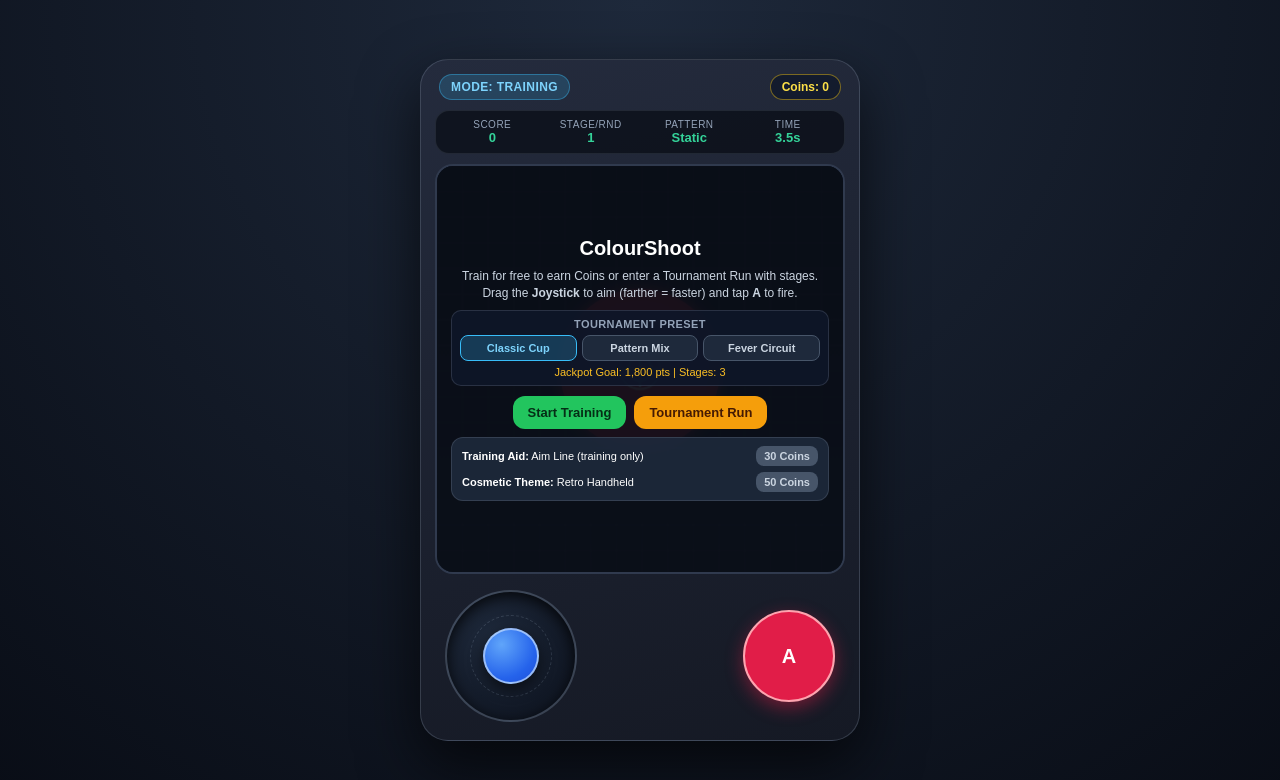
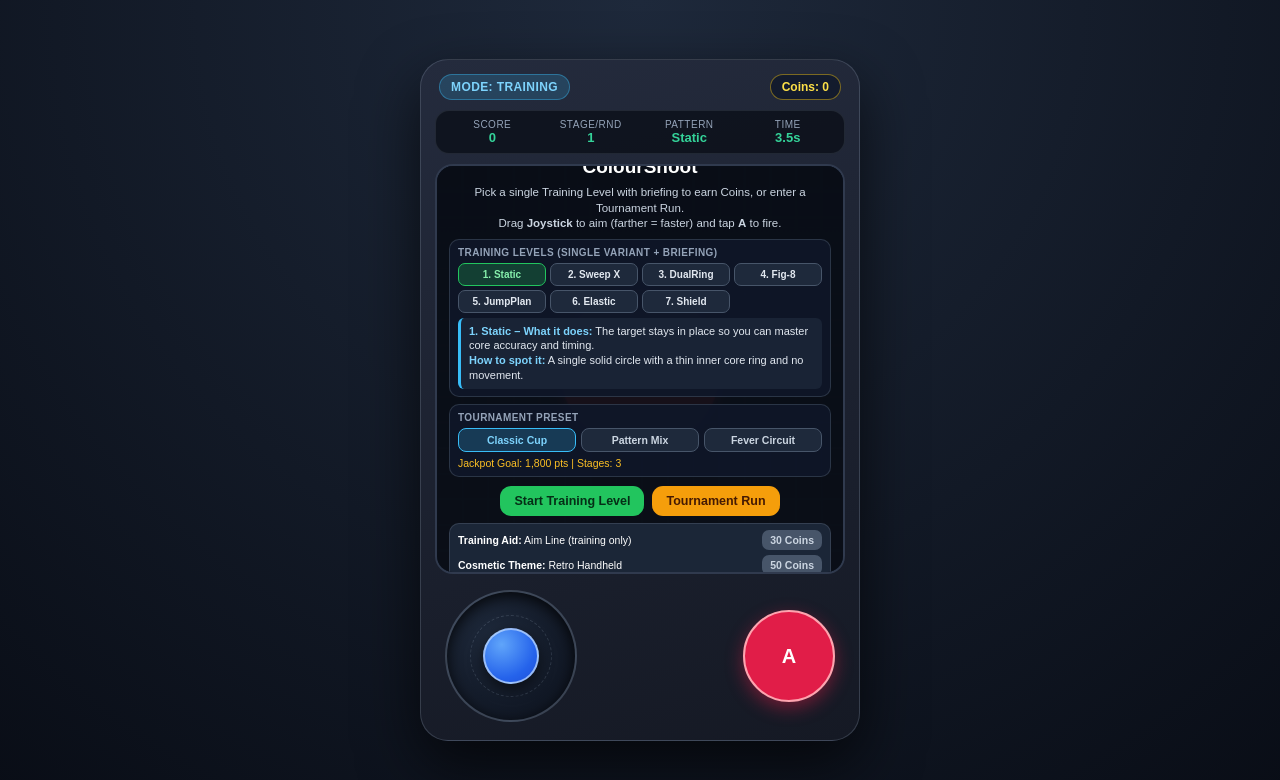
Before and after one commit to Th0ku/Colourshoot, a plain HTML site: page index.html in a window 1280 px wide. Drawn offline with Linux system fonts and the light colour scheme.

Commit message:
Update index.html

```diff
--- a/index.html
+++ b/index.html
@@ -139,15 +139,15 @@
       position: absolute;
       inset: 0;
       z-index: 20;
-      background: rgba(9, 13, 22, 0.93);
+      background: rgba(9, 13, 22, 0.94);
       color: #ffffff;
       display: flex;
       flex-direction: column;
       justify-content: center;
       align-items: center;
       text-align: center;
-      padding: 14px;
-      gap: 8px;
+      padding: 12px;
+      gap: 7px;
       touch-action: manipulation;
     }
 
@@ -157,33 +157,35 @@
 
     .overlay h2 {
       margin: 0;
-      font-size: 20px;
+      font-size: 19px;
     }
 
     .overlay p {
       margin: 0;
-      font-size: 12px;
+      font-size: 11.5px;
       color: #cbd5e1;
-      line-height: 1.38;
+      line-height: 1.35;
     }
 
-    .preset-bar {
+    .panel-box {
       width: 100%;
-      background: rgba(15, 23, 42, 0.85);
-      border: 1px solid rgba(148, 163, 184, 0.2);
+      background: rgba(15, 23, 42, 0.88);
+      border: 1px solid rgba(148, 163, 184, 0.22);
       border-radius: 10px;
       padding: 7px 8px;
       display: flex;
       flex-direction: column;
       gap: 5px;
       font-size: 11px;
+      text-align: left;
     }
 
-    .preset-label {
+    .panel-label {
       color: #94a3b8;
       font-weight: 700;
       text-transform: uppercase;
       letter-spacing: 0.4px;
+      font-size: 10px;
     }
 
     .preset-buttons {
@@ -198,8 +200,8 @@
       color: #cbd5e1;
       border: 1px solid #475569;
       border-radius: 8px;
-      padding: 6px 4px;
-      font-size: 11px;
+      padding: 5px 4px;
+      font-size: 10.5px;
       font-weight: 700;
       cursor: pointer;
       touch-action: manipulation;
@@ -211,9 +213,47 @@
       border-color: #38bdf8;
     }
 
+    .level-grid {
+      display: grid;
+      grid-template-columns: repeat(4, 1fr);
+      gap: 4px;
+    }
+
+    .level-btn {
+      background: #1e293b;
+      color: #e2e8f0;
+      border: 1px solid #475569;
+      border-radius: 7px;
+      padding: 5px 3px;
+      font-size: 10px;
+      font-weight: 700;
+      cursor: pointer;
+      touch-action: manipulation;
+    }
+
+    .level-btn.active {
+      background: rgba(34, 197, 94, 0.24);
+      color: #86efac;
+      border-color: #22c55e;
+    }
+
+    .briefing-box {
+      background: rgba(30, 41, 59, 0.72);
+      border-left: 3px solid #38bdf8;
+      border-radius: 6px;
+      padding: 6px 8px;
+      font-size: 11px;
+      line-height: 1.35;
+      color: #e2e8f0;
+    }
+
+    .briefing-box b {
+      color: #7dd3fc;
+    }
+
     .preset-meta {
       color: #fbbf24;
-      font-size: 11px;
+      font-size: 10.5px;
     }
 
     .btn-row {
@@ -228,9 +268,9 @@
       background: #22c55e;
       color: #052e16;
       border: none;
-      border-radius: 12px;
-      padding: 9px 15px;
-      font-size: 13px;
+      border-radius: 11px;
+      padding: 8px 14px;
+      font-size: 12.5px;
       font-weight: 800;
       cursor: pointer;
       touch-action: manipulation;
@@ -240,9 +280,9 @@
       background: #f59e0b;
       color: #451a03;
       border: none;
-      border-radius: 12px;
-      padding: 9px 15px;
-      font-size: 13px;
+      border-radius: 11px;
+      padding: 8px 14px;
+      font-size: 12.5px;
       font-weight: 800;
       cursor: pointer;
       touch-action: manipulation;
@@ -252,12 +292,12 @@
       width: 100%;
       background: rgba(30, 41, 59, 0.92);
       border: 1px solid rgba(148, 163, 184, 0.2);
-      border-radius: 12px;
-      padding: 8px 10px;
+      border-radius: 10px;
+      padding: 6px 8px;
       display: flex;
       flex-direction: column;
-      gap: 6px;
-      font-size: 11px;
+      gap: 5px;
+      font-size: 10.5px;
       text-align: left;
     }
 
@@ -272,9 +312,9 @@
       background: #38bdf8;
       color: #082f49;
       border: none;
-      border-radius: 8px;
+      border-radius: 7px;
       padding: 4px 8px;
-      font-size: 11px;
+      font-size: 10.5px;
       font-weight: 700;
       cursor: pointer;
       white-space: nowrap;
@@ -368,12 +408,18 @@
       <div id="overlay" class="overlay">
         <h2 id="overlayTitle">ColourShoot</h2>
         <p id="overlayText">
-          Train for free to earn Coins or enter a Tournament Run with stages.<br />
-          Drag the <b>Joystick</b> to aim (farther = faster) and tap <b>A</b> to fire.
+          Pick a single Training Level with briefing to earn Coins, or enter a Tournament Run.<br />
+          Drag <b>Joystick</b> to aim (farther = faster) and tap <b>A</b> to fire.
         </p>
 
-        <div class="preset-bar">
-          <div class="preset-label">Tournament Preset</div>
+        <div class="panel-box">
+          <div class="panel-label">Training Levels (Single Variant + Briefing)</div>
+          <div id="levelGrid" class="level-grid"></div>
+          <div id="trainingBriefing" class="briefing-box"></div>
+        </div>
+
+        <div class="panel-box">
+          <div class="panel-label">Tournament Preset</div>
           <div class="preset-buttons">
             <button id="preset_classic" class="preset-btn active" type="button" onclick="selectPreset('classic')">Classic Cup</button>
             <button id="preset_variety" class="preset-btn" type="button" onclick="selectPreset('variety')">Pattern Mix</button>
@@ -383,7 +429,7 @@
         </div>
 
         <div class="btn-row">
-          <button id="trainBtn" class="btn-train" type="button" onclick="startGame('training')">Start Training</button>
+          <button id="trainBtn" class="btn-train" type="button" onclick="startGame('training')">Start Training Level</button>
           <button id="tourneyBtn" class="btn-tourney" type="button" onclick="startGame('tournament')">Tournament Run</button>
         </div>
 
@@ -424,6 +470,8 @@
     var overlay = document.getElementById("overlay");
     var overlayTitle = document.getElementById("overlayTitle");
     var overlayText = document.getElementById("overlayText");
+    var levelGrid = document.getElementById("levelGrid");
+    var trainingBriefing = document.getElementById("trainingBriefing");
     var presetMeta = document.getElementById("presetMeta");
     var buyGuideBtn = document.getElementById("buyGuideBtn");
     var buyRetroBtn = document.getElementById("buyRetroBtn");
@@ -434,13 +482,98 @@
     var SHOT_LOCK_DURATION = 0.22;
     var FEVER_STREAK_REQUIRED = 3;
 
-    // Supported block types:
-    // "static", "moveX", "figureEight", "elasticBounce", "telegraphJump", "ringTarget", "colorLock", "shieldShot"
+    // SINGLE TRAINING VARIANTS (each has its own training level + clear briefing)
+    var TRAINING_LEVELS = [
+      {
+        id: "static",
+        shortLabel: "1. Static",
+        block: { type: "static", label: "Static", speed: 0 },
+        does: "The target stays in place so you can master core accuracy and timing.",
+        spotBy: "A single solid circle with a thin inner core ring and no movement."
+      },
+      {
+        id: "moveX",
+        shortLabel: "2. Sweep X",
+        block: { type: "moveX", label: "Sweep X", speed: 40 },
+        does: "The target glides back and forth horizontally between the left and right edges.",
+        spotBy: "Horizontal travel along a steady line; lead slightly ahead of the center."
+      },
+      {
+        id: "ringTarget",
+        shortLabel: "3. DualRing",
+        block: { type: "ringTarget", label: "DualRing", speed: 0 },
+        does: "Hitting the inner core gives bonus points & combo; outer edge shrinks the target faster.",
+        spotBy: "A bright golden inner core ring inside the main target circle."
+      },
+      {
+        id: "figureEight",
+        shortLabel: "4. Fig-8",
+        block: { type: "figureEight", label: "Fig-8", speed: 1.05 },
+        does: "The target smoothly traces a figure-eight curve across the arena.",
+        spotBy: "Curved looping motion that crosses itself in a smooth figure-eight."
+      },
+      {
+        id: "telegraphJump",
+        shortLabel: "5. JumpPlan",
+        block: { type: "telegraphJump", label: "JumpPlan", telegraphTime: 0.7, jumpInterval: 1.85 },
+        does: "Before jumping, the target previews its next spot so you can reposition early.",
+        spotBy: "A dashed outline ('ghost' circle) appearing at the upcoming jump spot."
+      },
+      {
+        id: "elasticBounce",
+        shortLabel: "6. Elastic",
+        block: { type: "elasticBounce", label: "Elastic", speed: 54 },
+        does: "The target bounces off walls and shifts its pace between brisk and calm.",
+        spotBy: "Diagonal wall rebounds paired with noticeable speed changes after a bounce."
+      },
+      {
+        id: "shieldShot",
+        shortLabel: "7. Shield",
+        block: { type: "shieldShot", label: "Shield", speed: 32 },
+        does: "Protects your target radius from shrinking on a non-core hit once per round.",
+        spotBy: "An extra outer ring around the target circle."
+      }
+    ];
+
+    var selectedTrainingId = "static";
+
+    function getSelectedTrainingLevel() {
+      for (var i = 0; i < TRAINING_LEVELS.length; i++) {
+        if (TRAINING_LEVELS[i].id === selectedTrainingId) {
+          return TRAINING_LEVELS[i];
+        }
+      }
+      return TRAINING_LEVELS[0];
+    }
+
+    function renderTrainingLevels() {
+      levelGrid.innerHTML = "";
+      for (var i = 0; i < TRAINING_LEVELS.length; i++) {
+        (function (lvl) {
+          var btn = document.createElement("button");
+          btn.type = "button";
+          btn.className = lvl.id === selectedTrainingId ? "level-btn active" : "level-btn";
+          btn.textContent = lvl.shortLabel;
+          btn.onclick = function () {
+            selectedTrainingId = lvl.id;
+            renderTrainingLevels();
+          };
+          levelGrid.appendChild(btn);
+        })(TRAINING_LEVELS[i]);
+      }
+
+      var active = getSelectedTrainingLevel();
+      trainingBriefing.innerHTML =
+        "<b>" + active.shortLabel + " – What it does:</b> " + active.does +
+        "<br /><b>How to spot it:</b> " + active.spotBy;
+    }
+
+    // MODULAR TOURNAMENT PRESETS (colorLock removed)
     var TOURNAMENT_PRESETS = {
       classic: {
         name: "Classic Cup",
         jackpotGoal: 1800,
-        stages: [600, 1200], // Checkpoints before Golden Shot at jackpotGoal
+        stages: [600, 1200],
         startTime: 3.5,
         timeDecay: 0.03,
         minTime: 1.4,
@@ -449,8 +582,8 @@
           { untilRound: 6,  type: "moveX",         label: "Sweep X",  speed: 40 },
           { untilRound: 9,  type: "ringTarget",    label: "DualRing", speed: 0 },
           { untilRound: 12, type: "figureEight",   label: "Fig-8",    speed: 1.05 },
-          { untilRound: 15, type: "telegraphJump", label: "JumpPlan", telegraphTime: 0.65, jumpInterval: 1.75 },
-          { untilRound: 99, type: "elasticBounce", label: "Elastic",  speed: 55 }
+          { untilRound: 15, type: "telegraphJump", label: "JumpPlan", telegraphTime: 0.68, jumpInterval: 1.8 },
+          { untilRound: 99, type: "elasticBounce", label: "Elastic",  speed: 54 }
         ]
       },
       variety: {
@@ -461,11 +594,11 @@
         timeDecay: 0.028,
         minTime: 1.45,
         sequence: [
-          { untilRound: 3,  type: "shieldShot",    label: "Shield",   speed: 0 },
-          { untilRound: 6,  type: "colorLock",     label: "ColorLock",colorCycle: 1.1 },
-          { untilRound: 9,  type: "telegraphJump", label: "JumpPlan", telegraphTime: 0.7,  jumpInterval: 1.8 },
-          { untilRound: 12, type: "elasticBounce", label: "Elastic",  speed: 58 },
-          { untilRound: 99, type: "figureEight",   label: "Fig-8",    speed: 1.15 }
+          { untilRound: 3,  type: "shieldShot",    label: "Shield",   speed: 32 },
+          { untilRound: 6,  type: "telegraphJump", label: "JumpPlan", telegraphTime: 0.72, jumpInterval: 1.85 },
+          { untilRound: 9,  type: "ringTarget",    label: "DualRing", speed: 0 },
+          { untilRound: 12, type: "elasticBounce", label: "Elastic",  speed: 56 },
+          { untilRound: 99, type: "figureEight",   label: "Fig-8",    speed: 1.12 }
         ]
       },
       fever: {
@@ -477,10 +610,10 @@
         minTime: 1.35,
         sequence: [
           { untilRound: 3,  type: "ringTarget",    label: "DualRing", speed: 0 },
-          { untilRound: 6,  type: "colorLock",     label: "ColorLock",colorCycle: 1.0 },
-          { untilRound: 9,  type: "figureEight",   label: "Fig-8",    speed: 1.1 },
-          { untilRound: 12, type: "shieldShot",    label: "Shield",   speed: 36 },
-          { untilRound: 99, type: "telegraphJump", label: "JumpPlan", telegraphTime: 0.65, jumpInterval: 1.7 }
+          { untilRound: 6,  type: "figureEight",   label: "Fig-8",    speed: 1.1 },
+          { untilRound: 9,  type: "shieldShot",    label: "Shield",   speed: 36 },
+          { untilRound: 12, type: "elasticBounce", label: "Elastic",  speed: 58 },
+          { untilRound: 99, type: "telegraphJump", label: "JumpPlan", telegraphTime: 0.68, jumpInterval: 1.75 }
         ]
       }
     };
@@ -583,7 +716,7 @@
     };
 
     try {
-      var rawSave = localStorage.getItem("colourshoot_save_v9");
+      var rawSave = localStorage.getItem("colourshoot_save_v10");
       if (rawSave) {
         var parsed = JSON.parse(rawSave);
         save.coins = parsed.coins || 0;
@@ -595,7 +728,7 @@
 
     function persistSave() {
       try {
-        localStorage.setItem("colourshoot_save_v9", JSON.stringify(save));
+        localStorage.setItem("colourshoot_save_v10", JSON.stringify(save));
       } catch (e) {}
       refreshShopUI();
     }
@@ -673,14 +806,12 @@
         vx: 40,
         vy: 30,
         angle: 0,
-        jumpTimer: 1.75,
+        jumpTimer: 1.85,
         nextX: null,
         nextY: null,
-        colorTimer: 0,
-        lockColor: "#06b6d4",
         radius: 75,
         color: "#f43f5e",
-        block: TOURNAMENT_PRESETS.classic.sequence[0],
+        block: TRAINING_LEVELS[0].block,
         dir: 1
       },
       splatters: [],
@@ -800,6 +931,9 @@
     }
 
     function getBlockForRound(round) {
+      if (state.mode === "training") {
+        return getSelectedTrainingLevel().block;
+      }
       var seq = getActivePreset().sequence;
       for (var i = 0; i < seq.length; i++) {
         if (round <= seq[i].untilRound) {
@@ -821,7 +955,6 @@
       var theme = save.useRetro ? THEMES.retro : THEMES.modern;
       var colorIdx = (round - 1) % theme.colors.length;
       var color = isGoldenFinal ? "#facc15" : theme.colors[colorIdx];
-      var lockColor = theme.colors[(colorIdx + 1) % theme.colors.length];
       var block = isGoldenFinal
         ? { type: "figureEight", label: "GOLDEN SHOT", speed: 1.35 }
         : getBlockForRound(round);
@@ -838,11 +971,9 @@
         vx: Math.cos(ang) * spd,
         vy: Math.sin(ang) * spd,
         angle: ang,
-        jumpTimer: block.jumpInterval || 1.75,
+        jumpTimer: block.jumpInterval || 1.85,
         nextX: null,
         nextY: null,
-        colorTimer: 0,
-        lockColor: lockColor,
         radius: currentRadius,
         color: color,
         block: block,
@@ -872,6 +1003,7 @@
       ensureAudio();
       resetJoystick();
       var preset = getActivePreset();
+      var trainLvl = getSelectedTrainingLevel();
       state.mode = selectedMode || "training";
       state.running = true;
       state.score = 0;
@@ -882,8 +1014,8 @@
       state.runCoins = 0;
       state.jackpotStage = false;
       state.shotLockLeft = 0;
-      state.maxTime = preset.startTime;
-      state.timeLeft = preset.startTime;
+      state.maxTime = state.mode === "training" ? 3.8 : preset.startTime;
+      state.timeLeft = state.maxTime;
       state.splatters = [];
       state.pulses = [];
       state.popups = [];
@@ -897,7 +1029,7 @@
         modeBadge.textContent = "TOURNEY: " + preset.name.toUpperCase();
         modeBadge.className = "mode-badge tournament";
       } else {
-        modeBadge.textContent = "MODE: TRAINING";
+        modeBadge.textContent = "TRAIN: " + trainLvl.block.label.toUpperCase();
         modeBadge.className = "mode-badge";
       }
 
@@ -918,13 +1050,15 @@
       }
 
       var preset = getActivePreset();
+      var trainLvl = getSelectedTrainingLevel();
       overlayTitle.textContent = wonJackpot ? "JACKPOT CRACKED!" : "Run Over!";
       var extra = state.mode === "training"
-        ? "<br />Coins earned: <b>+" + state.runCoins + "</b>"
+        ? "<br />Level: <b>" + trainLvl.shortLabel + "</b> | Coins earned: <b>+" + state.runCoins + "</b>"
         : "<br />Preset: <b>" + preset.name + "</b> | Reached Stage <b>" + state.stageIndex + "</b> (Goal: " + preset.jackpotGoal + ")";
 
       overlayText.innerHTML = reason + "<br />Final Score: <b>" + state.score + "</b> (Round " + state.round + ")" + extra;
       overlay.className = "overlay";
+      renderTrainingLevels();
       refreshShopUI();
     }
 
@@ -961,12 +1095,11 @@
 
       var innerCoreRadius = Math.max(5, state.target.radius * 0.25);
       var isBullseye = dist <= innerCoreRadius;
-      var isColorMatch = state.target.block.type !== "colorLock" || state.target.color === state.target.lockColor;
 
       if (isBullseye) {
         state.combo += 1;
         if (state.combo >= FEVER_STREAK_REQUIRED) {
-          state.feverLeft = 3; // 3 shots of fever boost
+          state.feverLeft = 3;
           state.combo = 0;
           addPopup(state.cursor.x, state.cursor.y - 26, "FEVER MODE!", "#f97316");
         }
@@ -981,9 +1114,8 @@
 
       var accuracy = Math.max(0, 1 - dist / state.target.radius);
       var feverMult = state.feverLeft > 0 ? 1.45 : 1.0;
-      var colorMult = isColorMatch ? 1.15 : 0.85;
       var timeBonus = Math.round(state.timeLeft * 18);
-      var shotPoints = Math.round((45 + accuracy * 75) * feverMult * colorMult + timeBonus);
+      var shotPoints = Math.round((45 + accuracy * 75) * feverMult + timeBonus);
       state.score += shotPoints;
 
       if (state.feverLeft > 0) {
@@ -992,14 +1124,12 @@
 
       if (isBullseye) {
         addPopup(state.cursor.x, state.cursor.y - 12, "CORE HIT! +" + shotPoints, "#fde047");
-      } else if (!isColorMatch) {
-        addPopup(state.cursor.x, state.cursor.y - 12, "OFF-COLOR +" + shotPoints, "#cbd5e1");
       } else {
         addPopup(state.cursor.x, state.cursor.y - 12, "HIT +" + shotPoints, "#4ade80");
       }
 
       if (state.mode === "training") {
-        state.runCoins += isBullseye ? 5 : (isColorMatch ? 2 : 1);
+        state.runCoins += isBullseye ? 5 : 2;
       }
 
       var preset = getActivePreset();
@@ -1020,12 +1150,10 @@
         }
       }
 
-      // Shrink/grow rules (2.1 DualRing shrinks more on outer hit; 2.3 ShieldShot protects against shrink)
       var nextRadius = state.target.radius;
       if (isBullseye) {
         nextRadius = Math.min(82, nextRadius + 4);
       } else if (state.target.block.type === "shieldShot") {
-        // Shield protects target size on hit
         addPopup(state.cursor.x, state.cursor.y + 14, "SHIELD SAVED", "#38bdf8");
       } else {
         var shrinkFactor = state.target.block.type === "ringTarget" ? 0.55 : 0.35;
@@ -1038,7 +1166,11 @@
       }
 
       state.round += 1;
-      state.maxTime = Math.max(preset.minTime, preset.startTime - (state.round - 1) * preset.timeDecay);
+      if (state.mode === "training") {
+        state.maxTime = Math.max(1.8, 3.8 - (state.round - 1) * 0.02);
+      } else {
+        state.maxTime = Math.max(preset.minTime, preset.startTime - (state.round - 1) * preset.timeDecay);
+      }
       state.timeLeft = state.maxTime;
       state.target = pickTargetForRound(state.round, nextRadius, false);
       updateHud();
@@ -1077,7 +1209,6 @@
 
       var t = state.target;
       var pad = t.radius + 14;
-      var theme = save.useRetro ? THEMES.retro : THEMES.modern;
 
       if (t.block.type === "moveX") {
         t.x += t.dir * (t.block.speed || 40) * dt;
@@ -1098,17 +1229,16 @@
         if (t.y < pad) { t.y = pad; t.vy = Math.abs(t.vy); bounced = true; }
         if (t.y > canvas.height - pad) { t.y = canvas.height - pad; t.vy = -Math.abs(t.vy); bounced = true; }
         if (bounced) {
-          // Elastic tempo shift: alternate between lively and calm speed
           var curSpd = Math.sqrt(t.vx * t.vx + t.vy * t.vy) || 50;
-          var baseSpd = t.block.speed || 55;
+          var baseSpd = t.block.speed || 54;
           var nextSpd = curSpd > baseSpd ? baseSpd * 0.72 : baseSpd * 1.38;
           var ang = Math.atan2(t.vy, t.vx);
           t.vx = Math.cos(ang) * nextSpd;
           t.vy = Math.sin(ang) * nextSpd;
         }
       } else if (t.block.type === "telegraphJump") {
-        var interval = t.block.jumpInterval || 1.75;
-        var teleTime = t.block.telegraphTime || 0.65;
+        var interval = t.block.jumpInterval || 1.85;
+        var teleTime = t.block.telegraphTime || 0.7;
         t.jumpTimer -= dt;
         if (t.jumpTimer <= teleTime && t.nextX === null) {
           var cand = randomTargetPos(t.radius);
@@ -1129,14 +1259,6 @@
           t.nextY = null;
           t.jumpTimer = interval;
           playJumpSound();
-        }
-      } else if (t.block.type === "colorLock") {
-        t.colorTimer += dt;
-        var cycle = t.block.colorCycle || 1.1;
-        if (t.colorTimer >= cycle) {
-          t.colorTimer = 0;
-          var idx = theme.colors.indexOf(t.color);
-          t.color = theme.colors[(idx + 1) % theme.colors.length];
         }
       }
 
@@ -1216,7 +1338,6 @@
         ctx.restore();
       }
 
-      // Telegraph ghost outline before jump
       if (state.running && state.target.block.type === "telegraphJump" && state.target.nextX !== null) {
         ctx.save();
         ctx.strokeStyle = save.useRetro ? "#0f380f" : "#7dd3fc";
@@ -1239,7 +1360,6 @@
       ctx.arc(state.target.x, state.target.y, state.target.radius, 0, Math.PI * 2);
       ctx.fill();
 
-      // Inner core ring (extra clear on ringTarget)
       ctx.shadowBlur = 0;
       var coreR = Math.max(5, state.target.radius * 0.25);
       ctx.strokeStyle = state.target.block.type === "ringTarget" ? "#fde047" : "rgba(255, 255, 255, 0.85)";
@@ -1248,7 +1368,6 @@
       ctx.arc(state.target.x, state.target.y, coreR, 0, Math.PI * 2);
       ctx.stroke();
 
-      // Shield indicator ring
       if (state.target.block.type === "shieldShot") {
         ctx.strokeStyle = "#38bdf8";
         ctx.lineWidth = 3;
@@ -1257,21 +1376,6 @@
         ctx.stroke();
       }
       ctx.restore();
-
-      // ColorLock indicator badge in top-left of canvas
-      if (state.running && state.target.block.type === "colorLock") {
-        ctx.save();
-        ctx.fillStyle = "rgba(15, 23, 42, 0.78)";
-        ctx.fillRect(8, 8, 92, 22);
-        ctx.fillStyle = state.target.lockColor;
-        ctx.beginPath();
-        ctx.arc(20, 19, 6, 0, Math.PI * 2);
-        ctx.fill();
-        ctx.fillStyle = "#f8fafc";
-        ctx.font = "bold 11px Arial, sans-serif";
-        ctx.fillText("MATCH COLOR", 31, 23);
-        ctx.restore();
-      }
 
       for (var p = 0; p < state.pulses.length; p++) {
         var pulse = state.pulses[p];
@@ -1359,6 +1463,7 @@
       if (e.key === "ArrowRight" || e.key === "d" || e.key === "D") state.keys.right = false;
     });
 
+    renderTrainingLevels();
     selectPreset("classic");
     refreshShopUI();
     draw();
```
